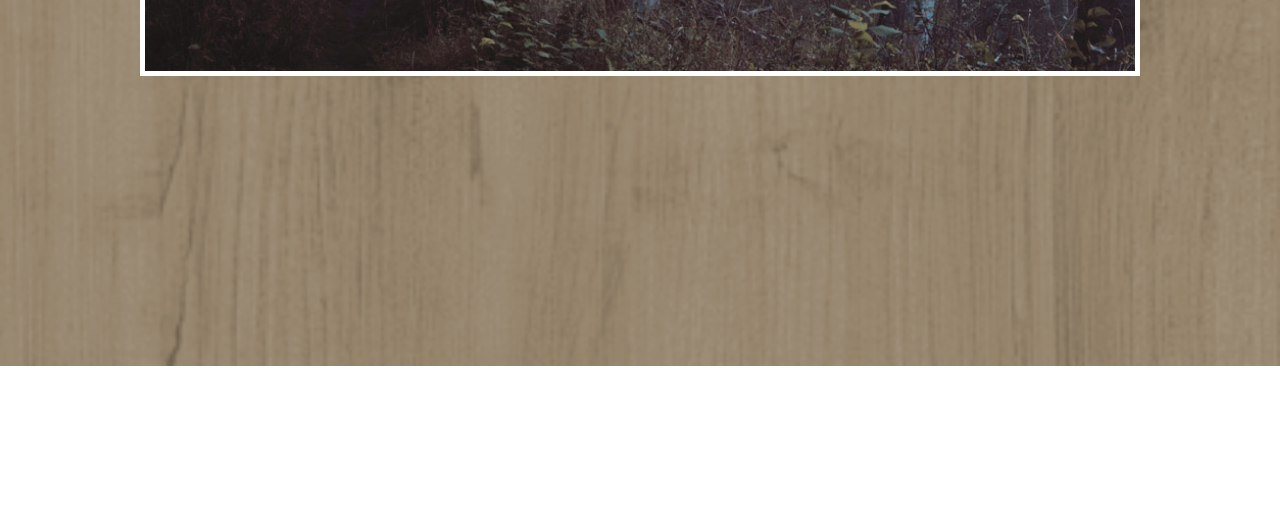
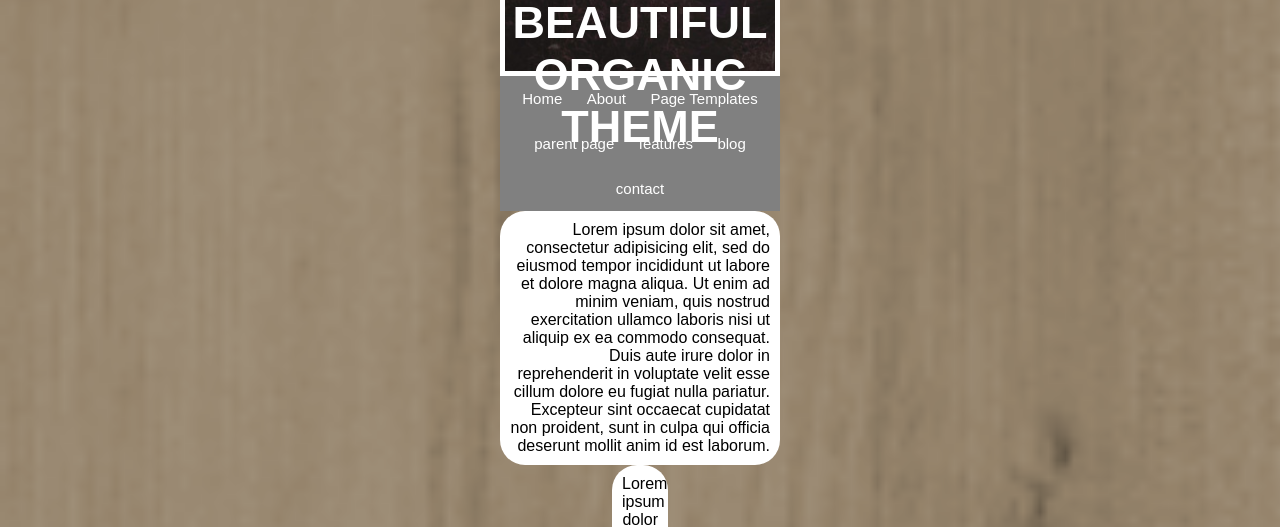
Before and after one commit to nico-m11/htmlcss-struttura-wp, a plain HTML site: page index.html in a window 1280 px wide. Shown: the part 434-961 px from the top of the page. Before the commit the page ends 800 px from the top, so only its background shows below. Drawn offline with Linux system fonts and the light colour scheme.

Commit message:
aggiunta nav bar

```diff
--- a/index.html
+++ b/index.html
@@ -16,10 +16,46 @@
         <div class="logo">
           <img src="img/natural-logo.png" alt="Logo" class="img-logo">
           <h2>ANOTHER BEAUTIFUL ORGANIC THEME</h2>
-        </div>
+       </div>
 
       </div>
     </header>
+
+    <div class="nav-bar">
+      <ul class="menu">
+        <li><a href="#">Home</a></li>
+        <li><a href="#">About</a></li>
+        <li><a href="#">Page Templates</a></li>
+        <li><a href="#">parent page</a></li>
+        <li><a href="#">features</a></li>
+        <li><a href="#">blog</a></li>
+        <li><a href="#">contact</a></li>
+      </ul>
+    </div>
+
+
+
+    <main>
+      <div class="row">
+        <div class="box">
+        <div class="col-1-of-3">
+          <p>Lorem ipsum dolor sit amet, consectetur adipisicing elit, sed do eiusmod tempor incididunt ut labore et dolore magna aliqua. Ut enim ad minim veniam, quis nostrud exercitation ullamco laboris nisi ut aliquip ex ea commodo consequat. Duis aute irure dolor in reprehenderit in voluptate velit esse cillum dolore eu fugiat nulla pariatur. Excepteur sint occaecat cupidatat non proident, sunt in culpa qui officia deserunt mollit anim id est laborum.</p>
+        </div>
+        </div>
+        <div class="col-2-of-3">
+          <div class="box">
+          <p>Lorem ipsum dolor sit amet, consectetur adipisicing elit, sed do eiusmod tempor incididunt ut labore et dolore magna aliqua. Ut enim ad minim veniam, quis nostrud exercitation ullamco laboris nisi ut aliquip ex ea commodo consequat. Duis aute irure dolor in reprehenderit in voluptate velit esse cillum dolore eu fugiat nulla pariatur. Excepteur sint occaecat cupidatat non proident, sunt in culpa qui officia deserunt mollit anim id est laborum.</p>
+          </div>
+        </div>
+        <div class="col-3-of-3">
+          <div class="box">
+           <p>Lorem ipsum dolor sit amet, consectetur adipisicing elit, sed do eiusmod tempor incididunt ut labore et dolore magna aliqua. Ut enim ad minim veniam, quis nostrud exercitation ullamco laboris nisi ut aliquip ex ea commodo consequat. Duis aute irure dolor in reprehenderit in voluptate velit esse cillum dolore eu fugiat nulla pariatur. Excepteur sint occaecat cupidatat non proident, sunt in culpa qui officia deserunt mollit anim id est laborum.</p>
+          </div>
+        </div>
+
+
+      </div>
+    </main>
     </div>
 
 
--- a/style.css
+++ b/style.css
@@ -35,5 +35,58 @@ h2 {
 
 .container {
   max-width: 1000px;
-  margin: 0 auto;
+  margin: 0 500px;
+  overflow: hidden;
 }
+.nav-bar {
+  background-color: gray;
+  text-align: center;
+}
+
+
+ul.menu li {
+  display: inline-block;
+  height: 45px;
+  line-height: 45px;
+  padding: 0 10px;
+}
+
+ul.menu li a {
+  font-size: 15px;
+  color: white;
+  text-decoration: none;
+}
+
+.col {
+  width: 33%;
+  float: left;
+  padding: 15px;
+  margin: auto;
+}
+
+.row::after{
+  content: "";
+  display: table;
+  clear: both;
+}
+
+.col-1-of-3 {
+  width: 20%
+  display: inline-table;
+
+}
+
+.col-2-of-3{
+  width: 20%;
+  margin: auto;
+
+}
+.col-3-of-3 {
+  width: 20%
+}
+.box {
+  background-color: white;
+  padding: 10px;
+  border-radius: 25px;
+  text-align: right;
+}
```
